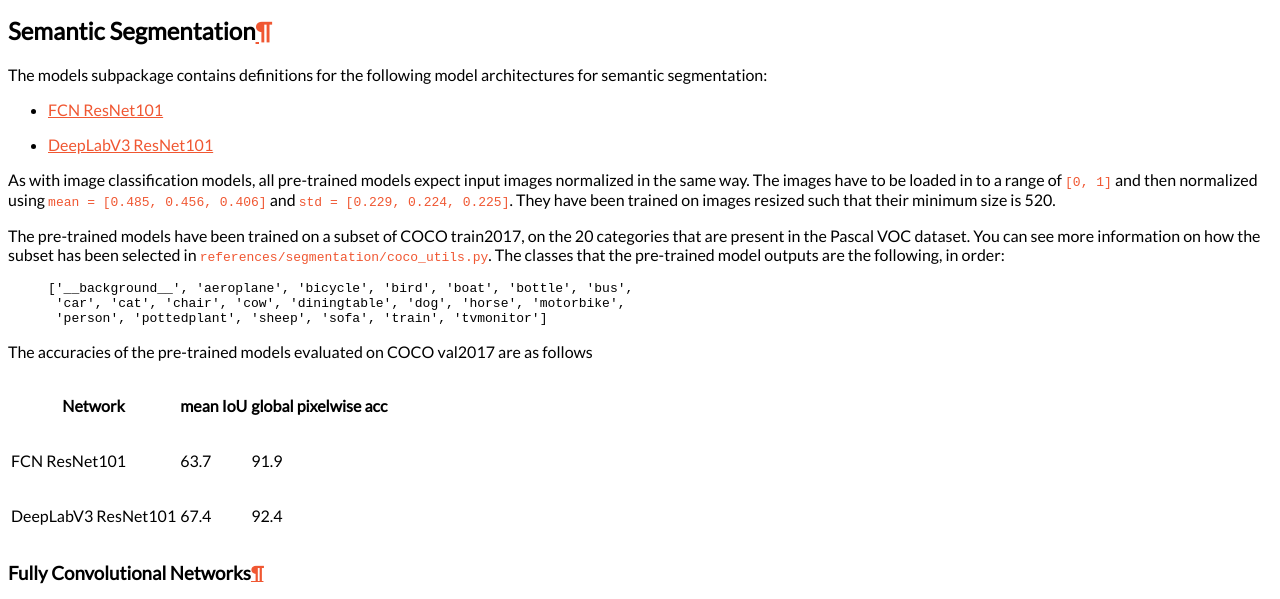
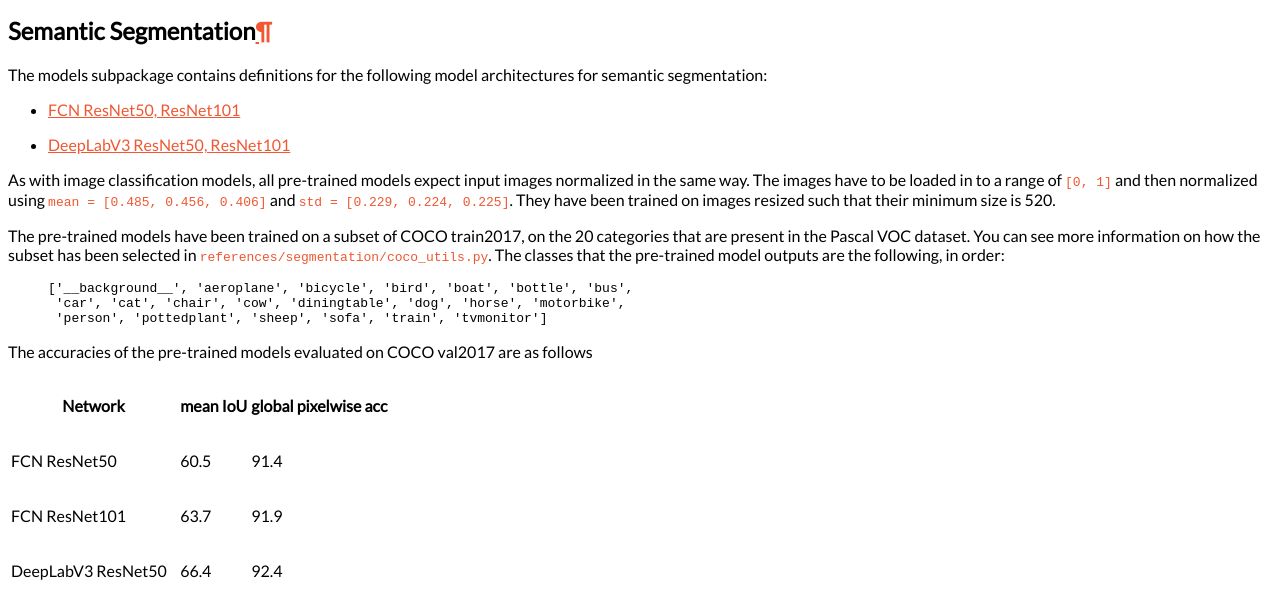
Before and after one commit to gpcarlos/vision, a Sphinx documentation site: the page built from docs/source/models.rst, in a window 1280 px wide and 900 px high, scrolled down 8770 px, cut to the strip 160-759 px from the top of the window. Built offline with Sphinx 7.4.7 and the Read the Docs theme 2.0.0, drawn with Linux system fonts in a browser that asks for light colours; the version number is read from the project's files by our own code.

Commit message:
Add `fcn_resnet50` and `deeplabv3_resnet50` pretrained models. (#2086) (#2426)
Summary: Pull Request resolved: https://github.com/pytorch/vision/pull/2426

Reviewed By: zhangguanheng66

Differential Revision: D22432651

Pulled By: fmassa

fbshipit-source-id: 29244e5fb7b40121c72c897c0467dd1e6a1ba295

```diff
--- a/docs/source/models.rst
+++ b/docs/source/models.rst
@@ -228,8 +228,8 @@ Semantic Segmentation
 The models subpackage contains definitions for the following model
 architectures for semantic segmentation:
 
-- `FCN ResNet101 <https://arxiv.org/abs/1411.4038>`_
-- `DeepLabV3 ResNet101 <https://arxiv.org/abs/1706.05587>`_
+- `FCN ResNet50, ResNet101 <https://arxiv.org/abs/1411.4038>`_
+- `DeepLabV3 ResNet50, ResNet101 <https://arxiv.org/abs/1706.05587>`_
 
 As with image classification models, all pre-trained models expect input images normalized in the same way.
 The images have to be loaded in to a range of ``[0, 1]`` and then normalized using
@@ -252,7 +252,9 @@ The accuracies of the pre-trained models evaluated on COCO val2017 are as follow
 ================================  =============  ====================
 Network                           mean IoU       global pixelwise acc
 ================================  =============  ====================
+FCN ResNet50                      60.5           91.4
 FCN ResNet101                     63.7           91.9
+DeepLabV3 ResNet50                66.4           92.4
 DeepLabV3 ResNet101               67.4           92.4
 ================================  =============  ====================
 
```
Also changed, not shown: 2 other files.
